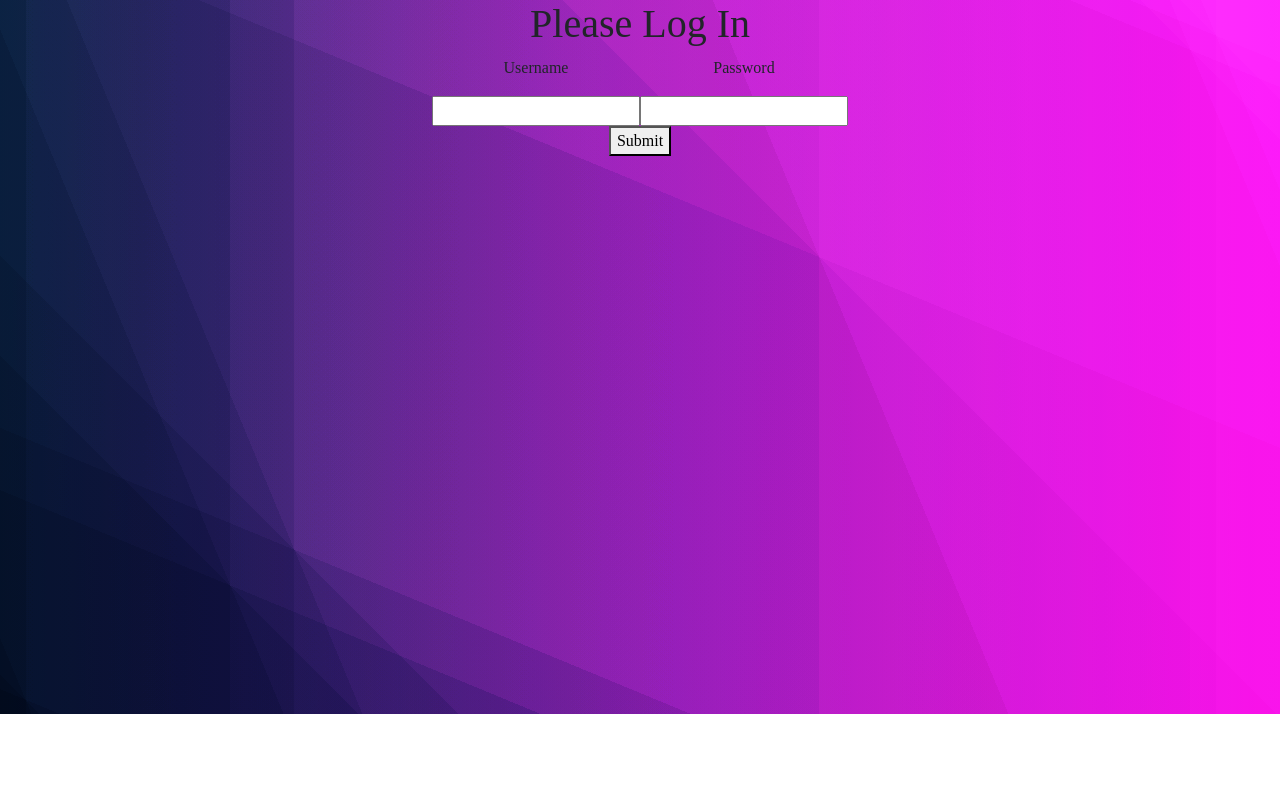
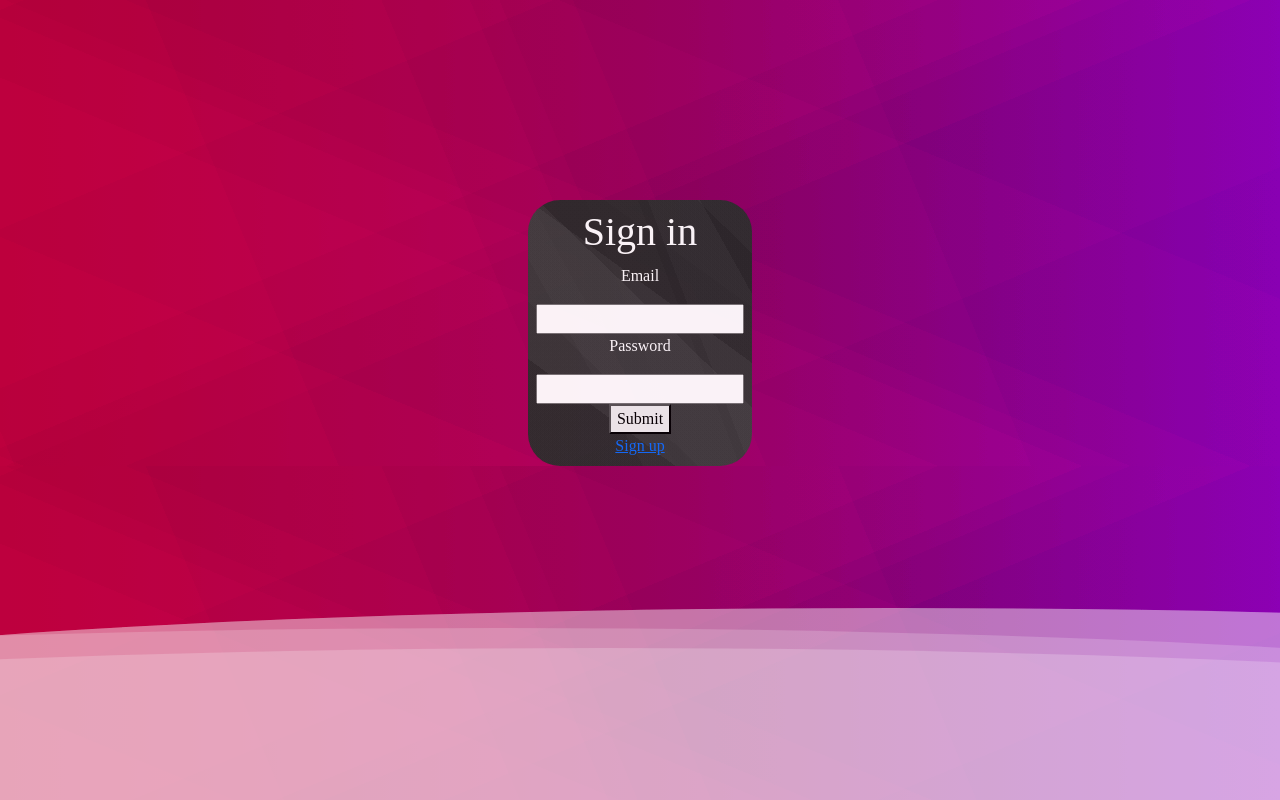
Before and after one commit to j3r3mC/frontend-tutorials, a React (Create React App) app: page / in a window 1280 px wide. Built offline with nearby package versions, Linux system fonts and the light colour scheme.

Commit message:
IN PROGRESS

```diff
--- a/package.json
+++ b/package.json
@@ -7,7 +7,9 @@
     "@testing-library/react": "^13.4.0",
     "@testing-library/user-event": "^13.5.0",
     "axios": "^1.4.0",
+    "bcryptjs": "^2.4.3",
     "bootstrap": "^5.2.3",
+    "crypto-browserify": "^3.12.0",
     "react": "^18.2.0",
     "react-dom": "^18.2.0",
     "react-player": "^2.12.0",
--- a/src/App.css
+++ b/src/App.css
@@ -2,42 +2,39 @@
   text-align: center;
   font-family: "josephinSans-Medium";
 }
-body{
-  min-height: 44.6rem;
-  background-image: linear-gradient(67.5deg,
-    rgb(68, 65, 139) 0%,
-    rgb(68, 65, 139) 2%,
-    rgb(89, 77, 155) 2%,
-    rgb(89, 77, 155) 18%,
-    rgb(110, 88, 171) 18%,
-    rgb(110, 88, 171) 23%,
-    rgb(131, 100, 187) 23%,
-    rgb(131, 100, 187) 64%,
-    rgb(151, 111, 203) 64%,
-    rgb(151, 111, 203) 93%,
-    rgb(172, 123, 219) 93%,
-    rgb(172, 123, 219) 95%,
-    rgb(193, 134, 235) 95%,
-    rgb(193, 134, 235) 100%),
-    linear-gradient(22.5deg, rgb(68, 65, 139) 0%,
-    rgb(68, 65, 139) 2%,rgb(89, 77, 155) 2%,
-    rgb(89, 77, 155) 18%,rgb(110, 88, 171) 18%,
-    rgb(110, 88, 171) 23%,rgb(131, 100, 187) 23%,
-    rgb(131, 100, 187) 64%,rgb(151, 111, 203) 64%,
-    rgb(151, 111, 203) 93%,rgb(172, 123, 219) 93%,
-    rgb(172, 123, 219) 95%,rgb(193, 134, 235) 95%,
-    rgb(193, 134, 235) 100%),linear-gradient(45deg, rgb(68, 65, 139) 0%,
-    rgb(68, 65, 139) 2%,rgb(89, 77, 155) 2%, rgb(89, 77, 155) 18%,rgb(110, 88, 171) 18%,
-    rgb(110, 88, 171) 23%,rgb(131, 100, 187) 23%, rgb(131, 100, 187) 64%,rgb(151, 111, 203) 64%,
-    rgb(151, 111, 203) 93%,rgb(172, 123, 219) 93%, rgb(172, 123, 219) 95%,
-    rgb(193, 134, 235) 95%, rgb(193, 134, 235) 100%),linear-gradient(90deg, rgb(68, 65, 139) 0%,
-    rgb(68, 65, 139) 2%,rgb(89, 77, 155) 2%, rgb(89, 77, 155) 18%,rgb(110, 88, 171) 18%, rgb(110, 88, 171) 23%,
-    rgb(131, 100, 187) 23%, rgb(131, 100, 187) 64%,rgb(151, 111, 203) 64%, rgb(151, 111, 203) 93%,
-    rgb(172, 123, 219) 93%, rgb(172, 123, 219) 95%,rgb(193, 134, 235) 95%, rgb(193, 134, 235) 100%),
-    linear-gradient(90deg, rgb(25, 139, 21),rgb(240, 31, 57))!important;
-  background-blend-mode:overlay,overlay,overlay,overlay,normal;
-  background-repeat: no-repeat;
-  background-size: cover;
+  body{
+    background-size: cover;
+    background-image: linear-gradient(22.5deg, rgb(140, 15, 105) 0%, rgb(140, 15, 105) 1%,rgb(133, 14, 103) 1%, rgb(133, 14, 103) 23%,rgb(125, 12, 102) 23%, rgb(125, 12, 102) 39%,rgb(118, 11, 100) 39%, rgb(118, 11, 100) 45%,rgb(110, 9, 98) 45%, rgb(110, 9, 98) 47%,rgb(103, 8, 96) 47%, rgb(103, 8, 96) 52%,rgb(95, 6, 95) 52%, rgb(95, 6, 95) 70%,rgb(88, 5, 93) 70%, rgb(88, 5, 93) 100%),linear-gradient(67.5deg, rgb(140, 15, 105) 0%, rgb(140, 15, 105) 1%,rgb(133, 14, 103) 1%, rgb(133, 14, 103) 23%,rgb(125, 12, 102) 23%, rgb(125, 12, 102) 39%,rgb(118, 11, 100) 39%, rgb(118, 11, 100) 45%,rgb(110, 9, 98) 45%, rgb(110, 9, 98) 47%,rgb(103, 8, 96) 47%, rgb(103, 8, 96) 52%,rgb(95, 6, 95) 52%, rgb(95, 6, 95) 70%,rgb(88, 5, 93) 70%, rgb(88, 5, 93) 100%),linear-gradient(157.5deg, rgb(140, 15, 105) 0%, rgb(140, 15, 105) 1%,rgb(133, 14, 103) 1%, rgb(133, 14, 103) 23%,rgb(125, 12, 102) 23%, rgb(125, 12, 102) 39%,rgb(118, 11, 100) 39%, rgb(118, 11, 100) 45%,rgb(110, 9, 98) 45%, rgb(110, 9, 98) 47%,rgb(103, 8, 96) 47%, rgb(103, 8, 96) 52%,rgb(95, 6, 95) 52%, rgb(95, 6, 95) 70%,rgb(88, 5, 93) 70%, rgb(88, 5, 93) 100%),linear-gradient(90deg, rgb(184, 43, 117),rgb(202, 2, 218)); background-blend-mode:overlay,overlay,overlay,normal;
+    }
+
+
+.containLog{
+  display: flex;
+  flex-direction: column;
+  align-items: center;
+
+}
+
+.formLog{
+  border-radius: 2rem;
+  margin-top: 12.5rem;
+  display: flex;
+  flex-direction: column;
+  align-items: center;
+  padding: 0.5em;
+  max-width: 25rem;
+  background-image: linear-gradient(216deg, rgba(77, 77, 77,0.05) 0%,
+   rgba(77, 77, 77,0.05) 25%,rgba(42, 42, 42,0.05) 25%, rgba(42, 42, 42,0.05) 38%,
+   rgba(223, 223, 223,0.05) 38%, rgba(223, 223, 223,0.05) 75%,rgba(36, 36, 36,0.05) 75%,
+   rgba(36, 36, 36,0.05) 100%),linear-gradient(44deg, rgba(128, 128, 128,0.05) 0%, rgba(128, 128, 128,0.05) 34%,
+   rgba(212, 212, 212,0.05) 34%, rgba(212, 212, 212,0.05) 57%,rgba(25, 25, 25,0.05) 57%, rgba(25, 25, 25,0.05) 89%,
+   rgba(135, 135, 135,0.05) 89%, rgba(135, 135, 135,0.05) 100%),linear-gradient(241deg, rgba(55, 55, 55,0.05) 0%,
+   rgba(55, 55, 55,0.05) 14%,rgba(209, 209, 209,0.05) 14%, rgba(209, 209, 209,0.05) 60%,rgba(245, 245, 245,0.05) 60%,
+   rgba(245, 245, 245,0.05) 69%,rgba(164, 164, 164,0.05) 69%, rgba(164, 164, 164,0.05) 100%),linear-gradient(249deg, rgba(248, 248, 248,0.05) 0%,
+   rgba(248, 248, 248,0.05) 32%,rgba(148, 148, 148,0.05) 32%, rgba(148, 148, 148,0.05) 35%,rgba(202, 202, 202,0.05) 35%, rgba(202, 202, 202,0.05) 51%,rgba(181, 181, 181,0.05) 51%, rgba(181, 181, 181,0.05) 100%),
+   linear-gradient(92deg, hsl(214,0%,11%),hsl(214,0%,11%));
+   opacity: 0.95;
+  color: white;
 }
 
 .card{
@@ -59,7 +56,7 @@ body{
    rgba(248, 248, 248,0.05) 32%,rgba(148, 148, 148,0.05) 32%, rgba(148, 148, 148,0.05) 35%,rgba(202, 202, 202,0.05) 35%, rgba(202, 202, 202,0.05) 51%,rgba(181, 181, 181,0.05) 51%, rgba(181, 181, 181,0.05) 100%),
    linear-gradient(92deg, hsl(214,0%,11%),hsl(214,0%,11%));
    opacity: 0.95;
-  color: white!important;
+  color: white;
 
 }
 .search{
--- a/src/App.js
+++ b/src/App.js
@@ -9,15 +9,15 @@ import Tutorial from "./components/tutorial.component";
 import TutorialsList from "./components/tutorials-list.component";
 import Register from "./components/register.component";
 import "bootstrap/dist/css/bootstrap.min.css";
-import "./App.css";
 
 
 function App() {
   const { token, setToken } = useToken();
 
   if(!token) {
-    return <Login setToken={setToken} />
+      return <Login setToken={setToken} />
   }
+
   return (
     <div className='container'>
     <nav className="navbar navbar-expand">
@@ -43,12 +43,14 @@ function App() {
       </div>
     </nav>
     <Routes>
-      <Route path = "/tutorials"   element = {<TutorialsList />} />
+      <Route path = "/"   element = {<TutorialsList />} />
+      <Route path = "/tutorials" className="tuto"   element = {<TutorialsList />} />
       <Route path = "/add"         element = {<AddTutorial />} />
       <Route path = "/dashboard"   element = {<Dashboard />} />
       <Route path = "/preferences" element = {<Preferences />} />
       <Route path = "/tutorials/:id" element = {<Tutorial />} />
       <Route path = "/auth/register" element = {<Register />} />
+      <Route path = "/login" className="logginStyle" element = {<Login />} />
     </Routes>
     </div>
   );
--- a/src/Login.css
+++ b/src/Login.css
@@ -0,0 +1,59 @@
+
+@keyframes gradient {
+  0% {
+      background-position: 0% 0%;
+  }
+  50% {
+      background-position: 100% 100%;
+  }
+  100% {
+      background-position: 0% 0%;
+  }
+}
+.wave {
+  background: rgb(255 255 255 / 25%);
+  border-radius: 1000% 1000% 0 0;
+  position: fixed;
+  width: 200%;
+  height: 12em;
+  animation: wave 10s -3s linear infinite;
+  transform: translate3d(0, 0, 0);
+  opacity: 0.8;
+  bottom: 0;
+  left: 0;
+  z-index: -1;
+}
+
+.wave:nth-of-type(2) {
+  bottom: -1.25em;
+  animation: wave 18s linear reverse infinite;
+  opacity: 0.8;
+}
+
+.wave:nth-of-type(3) {
+  bottom: -2.5em;
+  animation: wave 20s -1s reverse infinite;
+  opacity: 0.9;
+}
+
+@keyframes wave {
+  2% {
+      transform: translateX(1);
+  }
+
+  25% {
+      transform: translateX(-25%);
+  }
+
+  50% {
+      transform: translateX(-50%);
+  }
+
+  75% {
+      transform: translateX(-25%);
+  }
+
+  100% {
+      transform: translateX(1);
+  }
+}
--- a/src/components/login/Login.js
+++ b/src/components/login/Login.js
@@ -1,10 +1,11 @@
 import React, { useState } from 'react';
 import PropTypes from 'prop-types';
-
-import "../../App.css"
-
+import Register from '../register.component';
+import { Link } from 'react-router-dom';
+import "../../Login.css";
 
 async function loginUser(credentials) {
+
     return fetch('http://localhost:8080/login', {
       method: 'POST',
       headers: {
@@ -16,34 +17,45 @@ async function loginUser(credentials) {
    }
 
 export default function Login({setToken}) {
-    const [username, setUserName] = useState();
+  var isLog = false;
+    const [email, setEmail] = useState();
     const [password, setPassword] = useState();
-
     const handleSubmit = async e => {
         e.preventDefault();
         const token = await loginUser({
-          username,
+          email,
           password
         });
+        isLog = true
+        document.body.className = (isLog === true ? "active" : "normal");
         setToken(token);
+
+
       }
 
   return(
-    <div>
-      <h1>Please Log In</h1>
-      <form onSubmit={handleSubmit}>
+    <div className='containLog'>
+
+      <form onSubmit={handleSubmit} className='formLog'>
+
+      <h1 className='titleLog'>Sign in</h1>
         <label>
-            <p>Username</p>
-            <input type="text" onChange={e => setUserName(e.target.value)} />
+            <p>Email</p>
+            <input type="text" onChange={e => setEmail(e.target.value)} />
         </label>
         <label>
             <p>Password</p>
             <input type="password" onChange={e => setPassword(e.target.value)} />
         </label>
-
         <div>
             <button type="submit">Submit</button>
         </div>
+        <Link to={Register}>Sign up</Link>
+        <div className='wave'></div>
+        <div className='wave'></div>
+        <div className='wave'></div>
+        <div className='wave'></div>
+        <div className='wave'></div>
       </form>
     </div>
   )
@@ -51,3 +63,5 @@ export default function Login({setToken}) {
 Login.propTypes = {
     setToken: PropTypes.func.isRequired
   }
+
+  /*---------------------------------------------------------------------------------------------------------------------------*/
--- a/src/components/register.component.js
+++ b/src/components/register.component.js
@@ -172,6 +172,7 @@ export default class Register extends Component {
                                 </Link>
               </div>
             ) : (
+              <div className="card">
               <div className="titleForm">
                 <label htmlFor="titleForm">
                   <h4 className="titlefor">Sign up</h4>
@@ -245,9 +246,10 @@ export default class Register extends Component {
                   </p>
                 </div>
 
-                <button onClick={this.saveUser} className="btn btn-success">
+                <button onClick={this.saveUser} className="btn btn-outline-success">
                   Registration
                 </button>
+              </div>
               </div>
             )}
           </div>
--- a/src/components/tutorials-list.component.js
+++ b/src/components/tutorials-list.component.js
@@ -1,6 +1,7 @@
 import React, { Component } from "react";
 import TutorialDataService from "../services/tutorial.service";
 import { Link } from "react-router-dom";
+require('../Tutorials.css');
 
 export default class TutorialsList extends Component {
     constructor(props) {
@@ -88,7 +89,7 @@ export default class TutorialsList extends Component {
         const { searchTitle, tutorials, currentTutorial, currentIndex } = this.state
 
         return (
-            <div>
+            <div className="contain">
                 <div className="content-search">
                     <div className="search">
                         <input
@@ -112,11 +113,11 @@ export default class TutorialsList extends Component {
                 </div>
 
                 <div>
-                    <div class="card">
-                        <div class="card-header">
+                    <div className="card">
+                        <div className="card-header">
                             <h4 className="titleList">Tutorials list</h4>
                         </div>
-                        <div class="card-body">
+                        <div className="card-body">
                             <ul className="list-group">
                                 {tutorials &&
                                     tutorials.map((tutorial, index) => (
```
Also changed, not shown: src/components/add-tutorial.component.js (+8 -6 lines), src/components/tutorial.component.js (+8 -7 lines), src/Tutorials.css (added), 1 other file (tests, documents, lock files or other folders).
